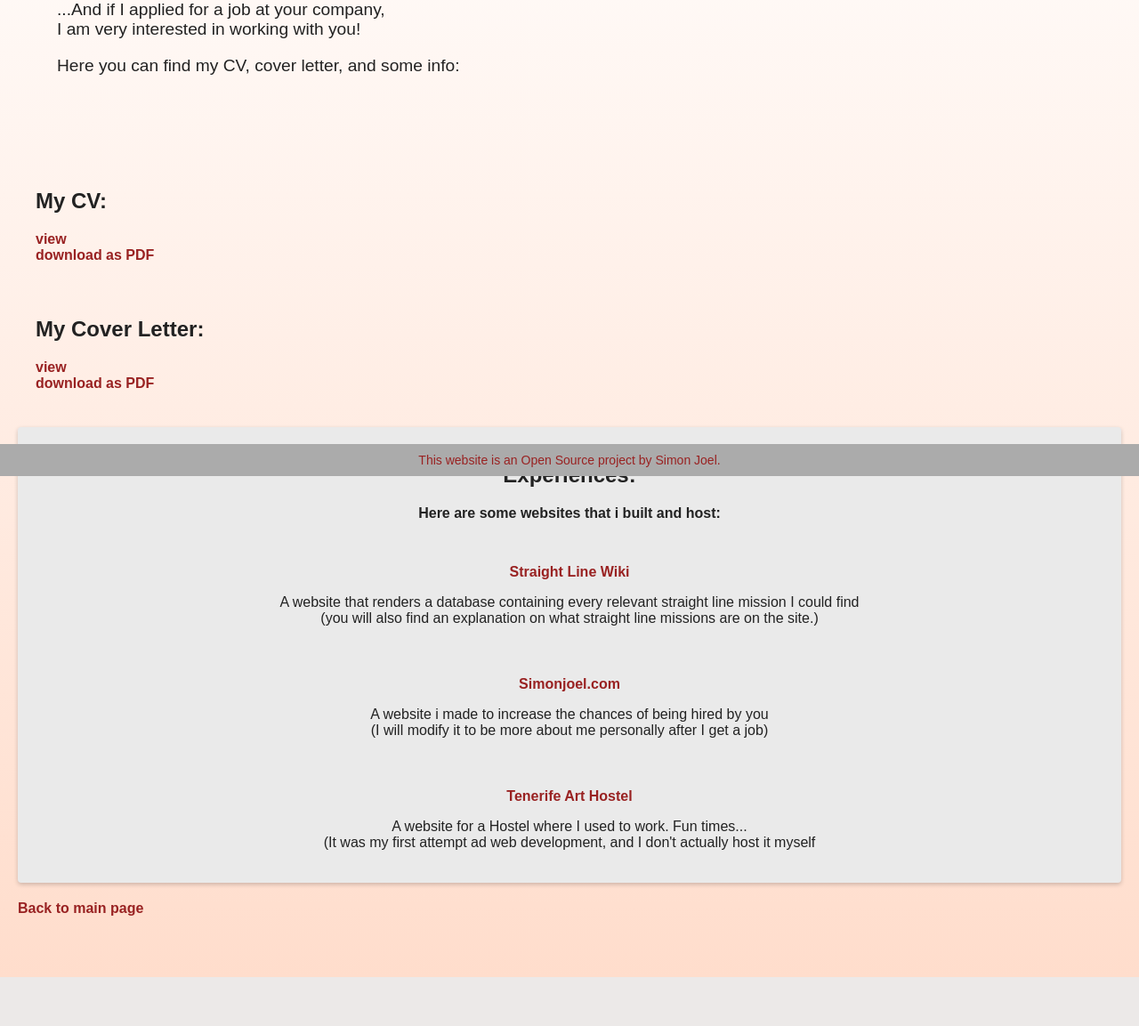
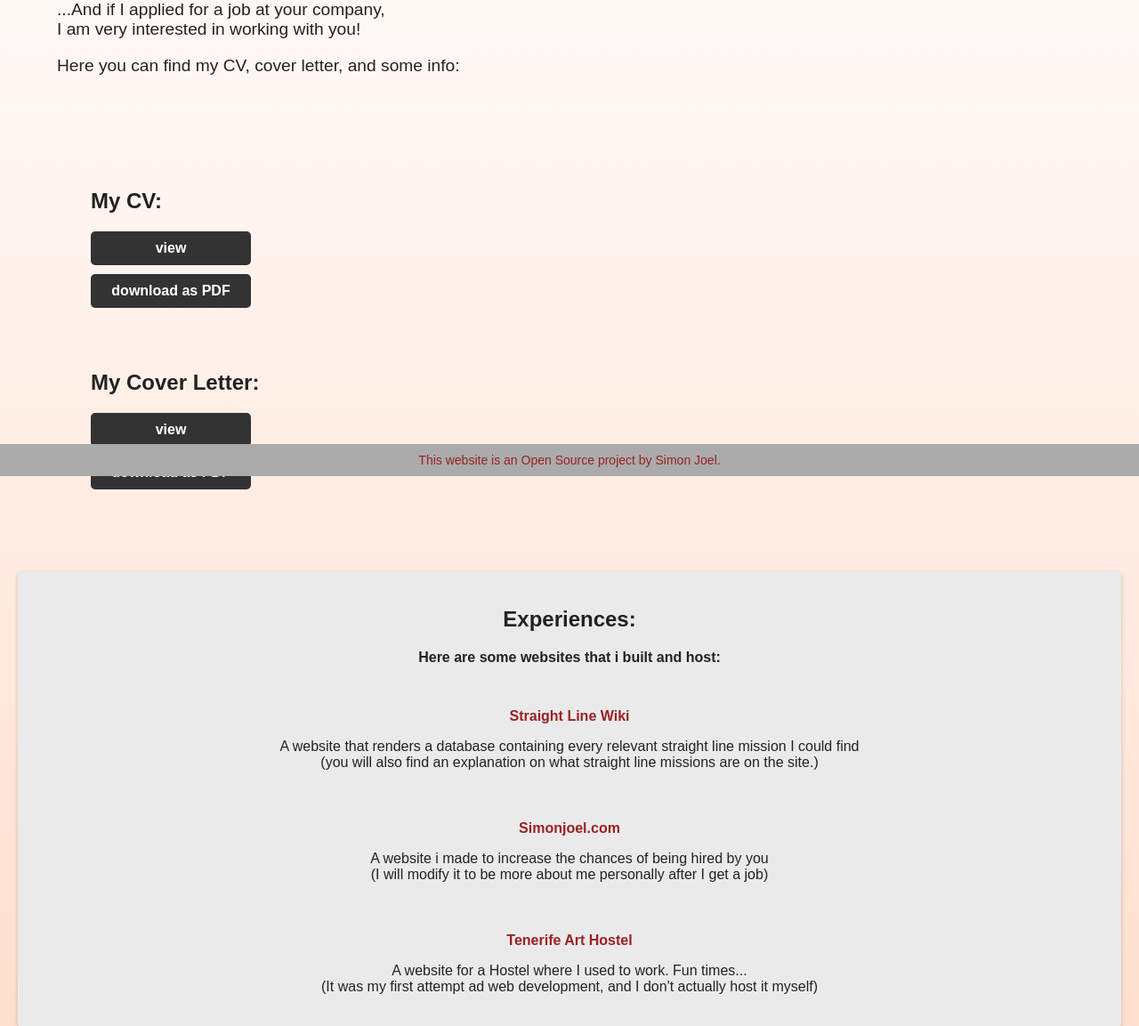
Before and after one commit to SimonJoelWarkentin/simonjoel, a PHP site: page /hire_me.php in a window 1280 px wide. Shown: the part 265-1418 px from the top of the page at 89% size. Before the commit the page ends 1363 px from the top, so only its background shows below. Run offline with PHP 8.4, Linux system fonts and the light colour scheme.

Commit message:
made download button interesting

```diff
--- a/dark.css
+++ b/dark.css
@@ -96,6 +96,26 @@ button:hover {
     transform: scale(1.2);
 }
 
+.download-button {
+    min-width: 140px;
+    margin-bottom: 10px;
+    display: inline-block;
+    padding: 10px 20px;
+    color: #fff;
+    background-color: #333;
+    border-radius: 5px;
+    text-decoration: none;
+    font-weight: bold;
+    text-align: center;
+    cursor: pointer;
+    transition: background-color 0.3s;
+}
+
+.download-button:hover {
+    background-color: #111;
+    transform: scale(1.02);
+}
+
 hr {
 	opacity: 0;
 	padding-bottom: 30px;
@@ -156,12 +176,8 @@ a[href]:hover {
 
 #content5 {
     text-align: left;
-    background-color: #282828;
-    box-shadow: 0px 2px 5px 0px rgba(0,0,0,0.2);
-}
-
-#content5 a {
-    color: #faa;
+    margin-left: 5%;
+    margin-bottom: 5%;
 }
 
 footer {
--- a/hire_me.php
+++ b/hire_me.php
@@ -22,12 +22,12 @@
         <hr>
         <section id="content5">
 	    <h2>My CV:</h2>
-	    <a href="cv.html">view</a><br>
-	    <a href="cv.html">download as PDF</a>
+	    <a href="cv.html" class="download-button">view</a><br>
+	    <a href="cv.html" class="download-button">download as PDF</a>
 		<hr>
 	    <h2>My Cover Letter:</h2>
-	    <a href="cover_letter.html">view</a><br>
-	    <a href="cover_letter.html">download as PDF</a>
+	    <a href="cover_letter.html" class="download-button">view</a><br>
+	    <a href="cover_letter.html" class="download-button">download as PDF</a>
         </section>
         <section id="content3">
             <h2>Experiences:</h2>
@@ -40,7 +40,7 @@
 		<p>A website i made to increase the chances of being hired by you<br>(I will modify it to be more about me personally after I get a job)</p>
 		<hr>
 		<a href="https://tenerifearthostel.github.io/">Tenerife Art Hostel</a>
-		<p>A website for a Hostel where I used to work. Fun times...<br>(It was my first attempt ad web development, and I don't actually host it myself</p>
+		<p>A website for a Hostel where I used to work. Fun times...<br>(It was my first attempt ad web development, and I don't actually host it myself)</p>
         </section>
         <!--section id="content3">
             <h2>I like sharing!...</h2>
--- a/style.css
+++ b/style.css
@@ -94,6 +94,26 @@ button:hover {
     transform: scale(1.2);
 }
 
+.download-button {
+    min-width: 140px;
+    margin-bottom: 10px;
+    display: inline-block;
+    padding: 10px 20px;
+    color: #fff;
+    background-color: #333;
+    border-radius: 5px;
+    text-decoration: none;
+    font-weight: bold;
+    text-align: center;
+    cursor: pointer;
+    transition: background-color 0.3s;
+}
+
+.download-button:hover {
+    background-color: #111;
+    transform: scale(1.02);
+}
+
 hr {
     opacity: 0;
     padding-bottom: 30px;
@@ -147,6 +167,12 @@ a[href]:hover {
 
 #content4 h2 {
     color: #FF7766;
+}
+
+#content5 {
+    text-align: left;
+    margin-left: 5%;
+    margin-bottom:5%;
 }
 
 footer {
```
